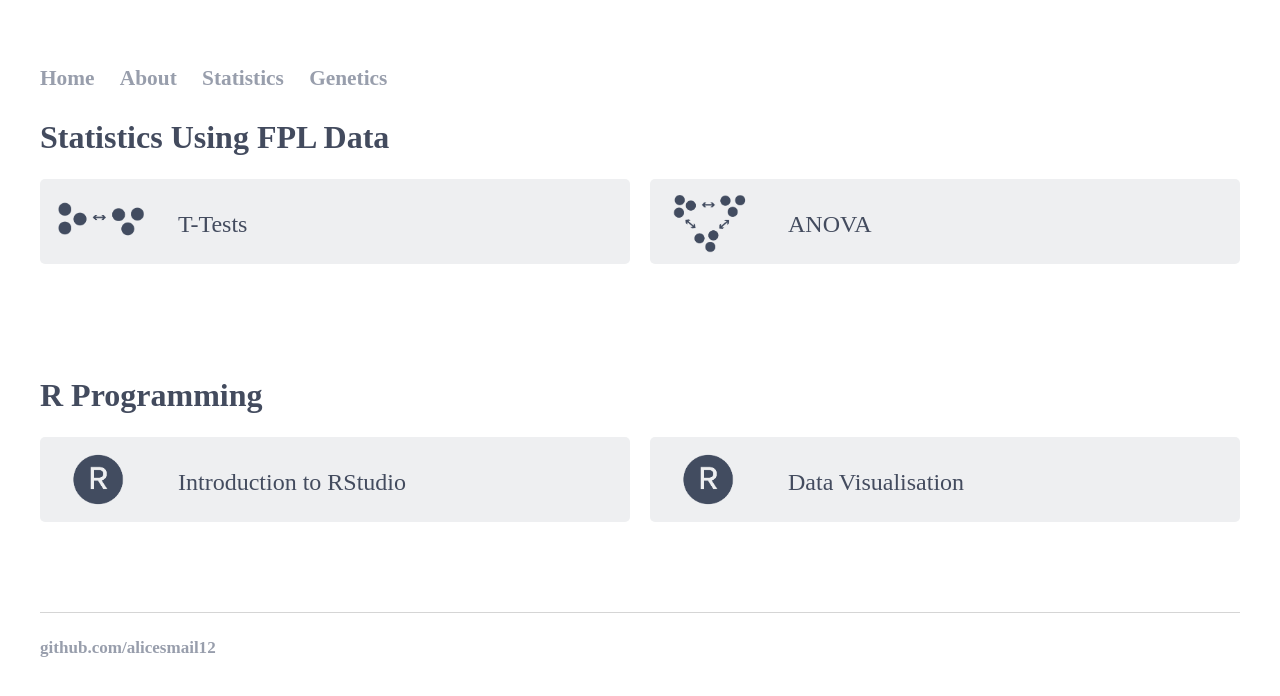
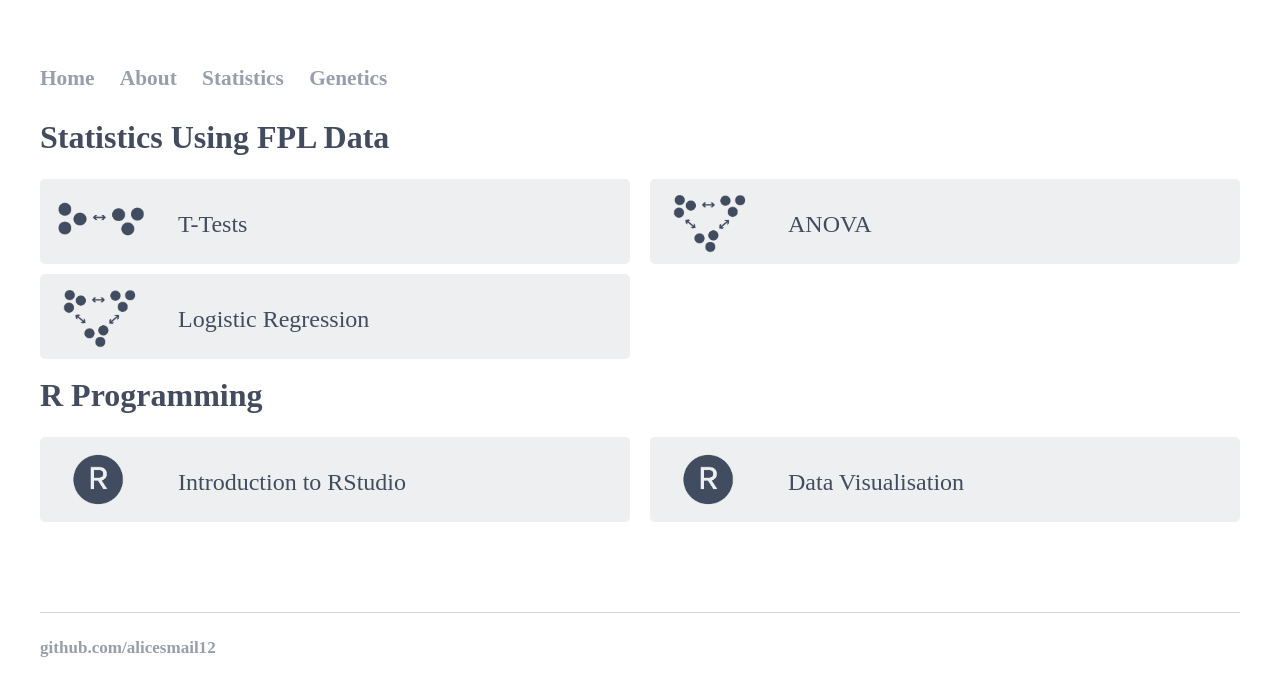
Before and after one commit to alicesmail12/alicesmail12.github.io, a Jekyll site: the page built from Statistics/index.html, in a window 1280 px wide. Shown: the top 696 px of the page. Built offline with Jekyll 4.4.1, drawn with Linux system fonts in a browser that asks for light colours; some web fonts are replaced.

Commit message:
Update index.html

```diff
--- a/Statistics/index.html
+++ b/Statistics/index.html
@@ -89,6 +89,13 @@ a:hover {
                 <buttontext>ANOVA</buttontext>
             </a>
         </div>
+	<div class="grid-item">
+            <a href="https://alicesmail12.github.io/Statistics/Logistic-Regression.html"  type="button" class="button">
+                <img class="imagefit" src='images/ANOVAB.png'/>
+		<img class="imagefit2" src='images/ANOVAW.png'/>
+                <buttontext>Logistic Regression</buttontext>
+            </a>
+        </div>
     </div>
 </body>
 <h1>R Programming</h1>
```
